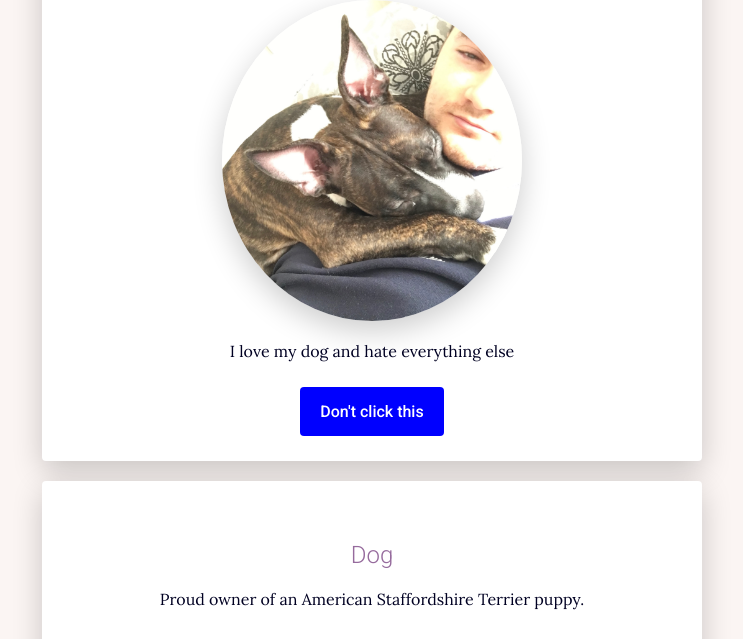
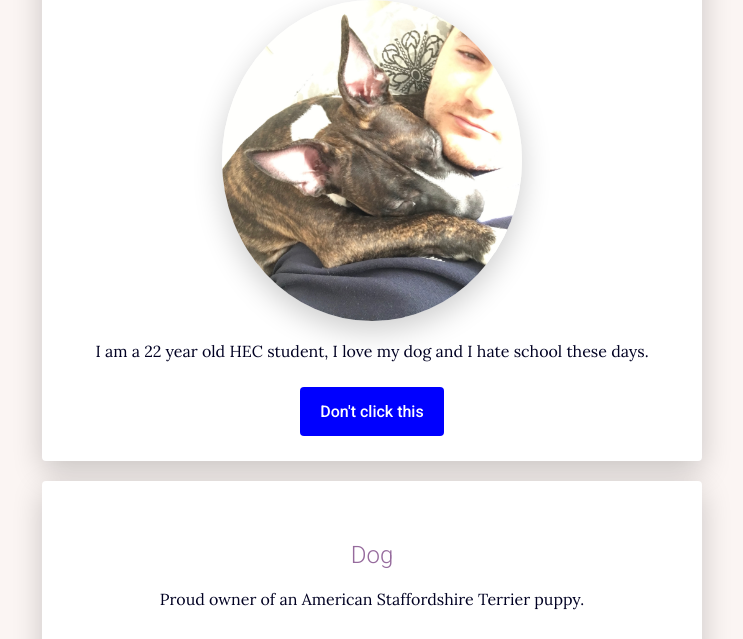
Before and after one commit to emmanuel-leclercq/my-profile, a plain HTML site: page index.html in a window 1280 px wide. Shown: the part 161-800 px from the top of the page, without its empty margins (268-1011 px from the left). Drawn offline with Linux system fonts and the light colour scheme.

Commit message:
Update index.html

```diff
--- a/index.html
+++ b/index.html
@@ -21,7 +21,7 @@
 		<img src="images/profile.jpg" class="img-circle"
 		width=300px alt="Emmanuel Leclercq">
 		<p>
-			I love my dog and hate everything else
+			I am a 22 year old HEC student, I love my dog and I hate school these days.
 		</p>
 		<a href="https://www.youtube.com/watch?v=dQw4w9WgXcQ" class="btn-blue" target="_blank">Don't click this</a>
 	</div>
```
